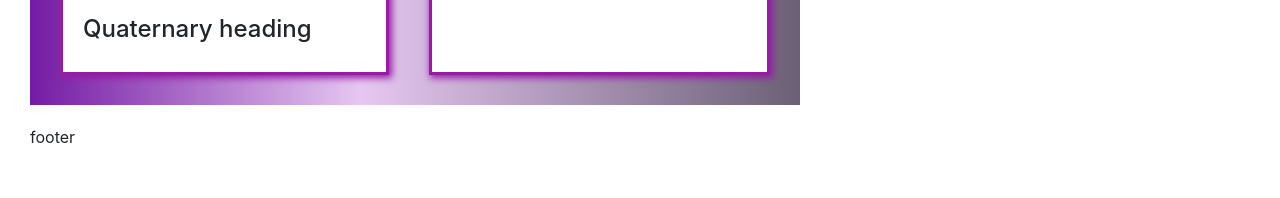
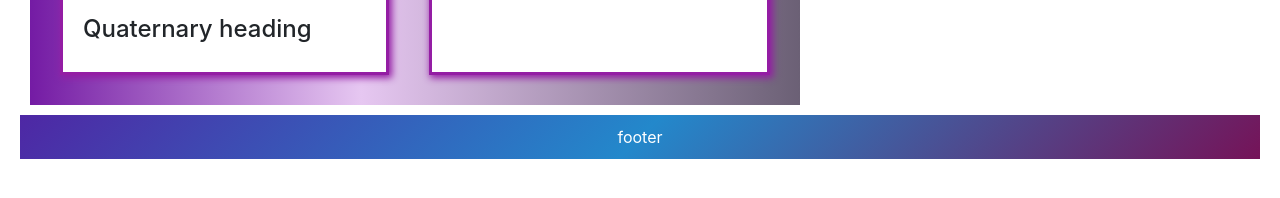
Before and after one commit to profepinco/MaterialArgetinaPrograma3raEdicion, a plain HTML site: page Modulo 2 - Proy_de_Ejemplo/prueba3/index.html in a window 1280 px wide. Shown: the part 456-654 px from the top of the page. Drawn offline with nearby package versions, Linux system fonts and the light colour scheme.

Commit message:
actualizo ejemplo 3
le agrego el estilo al footer para que se vea en la web

```diff
--- a/Modulo 2 - Proy_de_Ejemplo/prueba3/index.html
+++ b/Modulo 2 - Proy_de_Ejemplo/prueba3/index.html
@@ -48,6 +48,15 @@
             background: -moz-linear-gradient(left, #741BA4 0%, #E6C7F1 43%, #6B6075 100%);
             background: -webkit-linear-gradient(left, #741BA4 0%, #E6C7F1 43%, #6B6075 100%);
             background: linear-gradient(to ri ght, #741BA4 0%, #E6C7F1 43%, #6B6075 100%);
+        }
+
+        footer {
+            background: #4E27A4;
+            background: -moz-linear-gradient(-45deg, #4E27A4 0%, #2388CB 50%, #751358 100%);
+            background: -webkit-linear-gradient(-45deg, #4E27A4 0%, #2388CB 50%, #751358 100%);
+            background: linear-gradient(135deg, #4E27A4 0%, #2388CB 50%, #751358 100%);
+            color: white;
+            text-align: center;
         }
     </style>
 </head>
```
